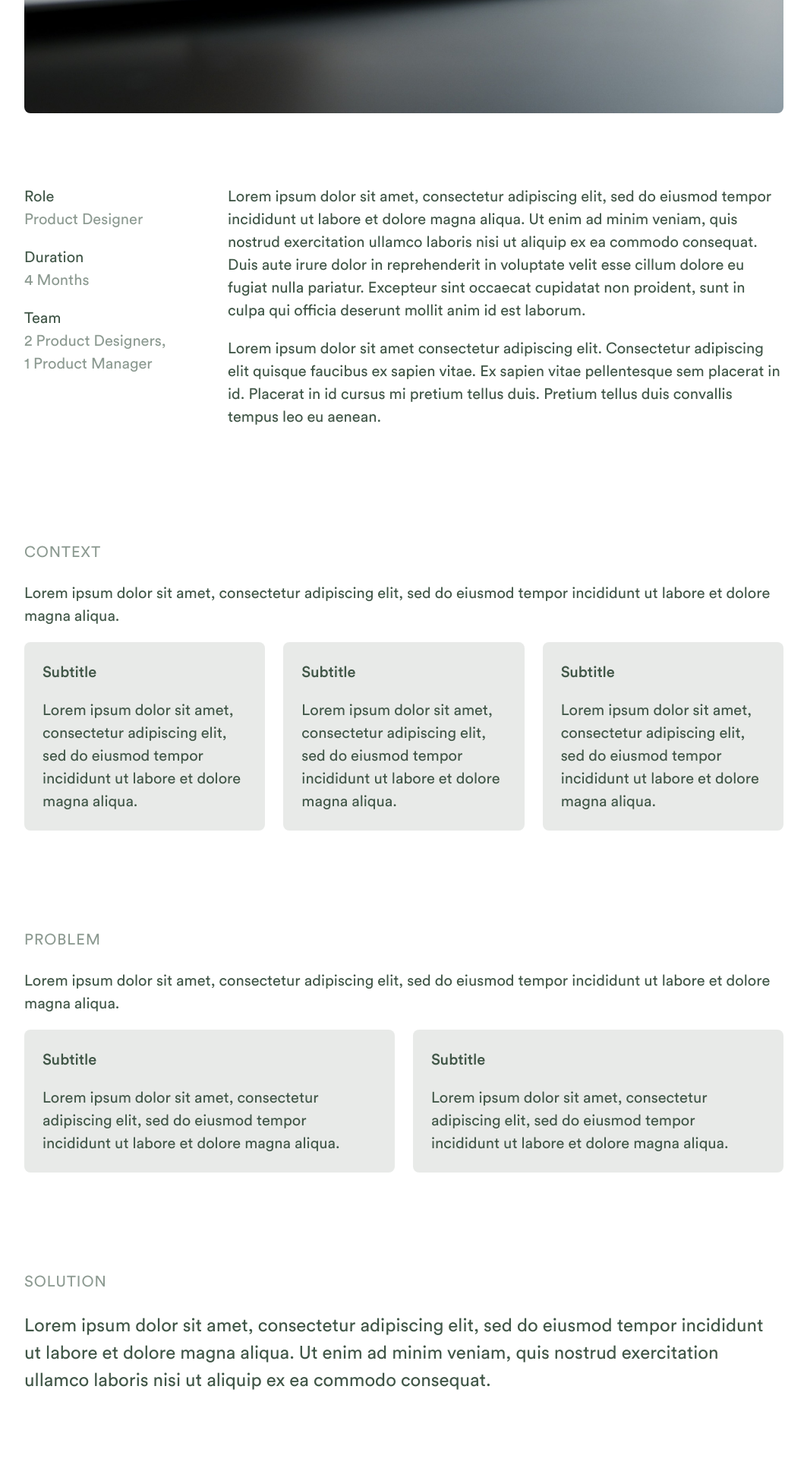
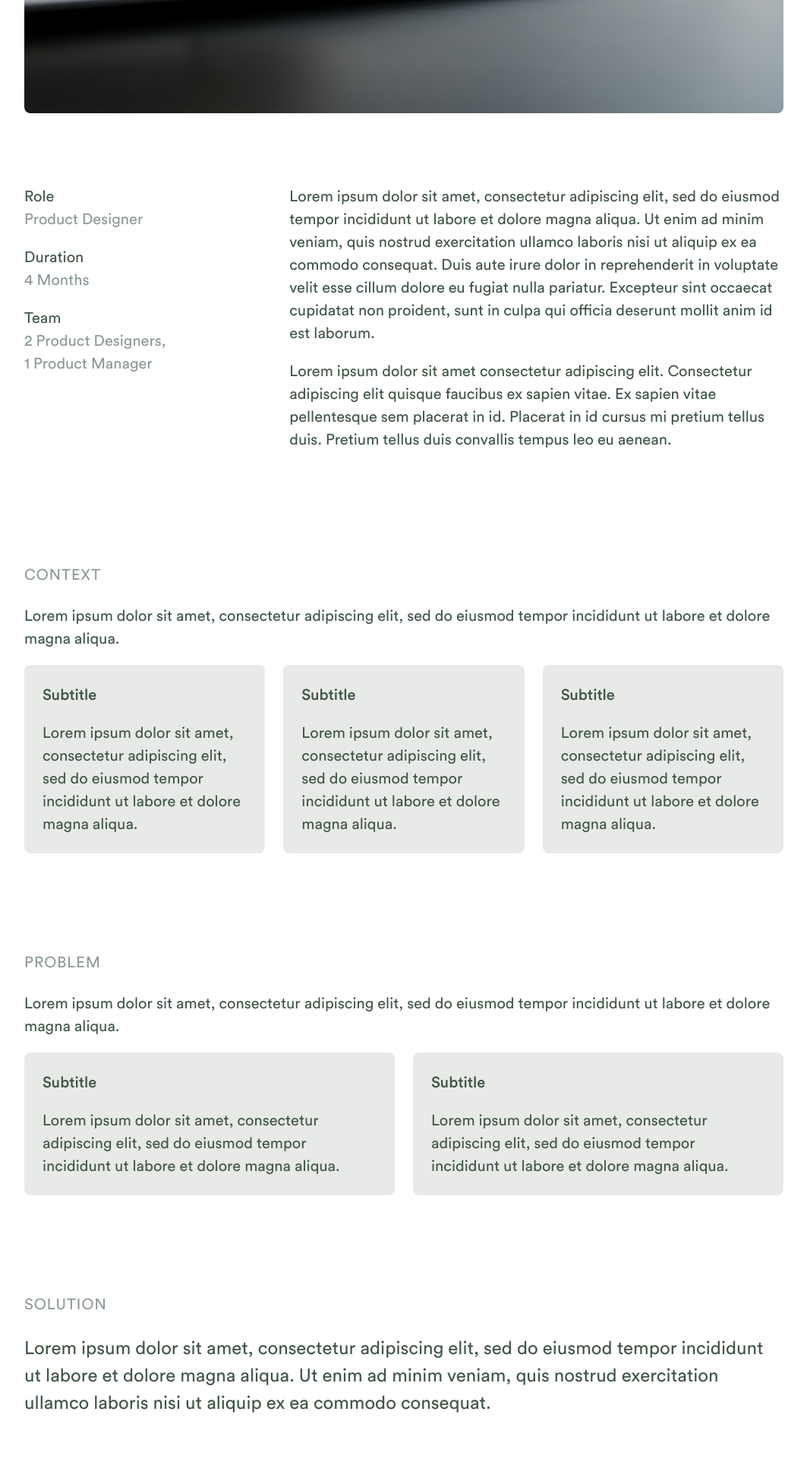
Before and after one commit to azurestocking/azurestocking.github.io, a Jekyll site: the page built from project/opus.html, in a window 1280 px wide. Shown: the part 850-2770 px from the top of the page at 76% size, without its empty margins (108-1171 px from the left). Built offline with Jekyll 4.4.1, drawn with Linux system fonts in a browser that asks for light colours; some web fonts are replaced.

Commit message:
Fix grid

```diff
--- a/project/opus.html
+++ b/project/opus.html
@@ -18,8 +18,7 @@ title: Opus
 
     <img src="{{ '/images/placeholder.jpg' | relative_url }}" loading="lazy">
 
-    <div class="col-1-3">
-        <div class="col-1">
+    <div class="grid grid-1-2">
         <div class="list">
             <div class="list-item">
                 <div class="list-item-1">
@@ -49,30 +48,27 @@ title: Opus
                 </div>
             </div>
         </div>
-        </div>
-        <div class="col-3">
+        <div>
             <p>Lorem ipsum dolor sit amet, consectetur adipiscing elit, sed do eiusmod tempor incididunt ut labore et dolore magna aliqua. Ut enim ad minim veniam, quis nostrud exercitation ullamco laboris nisi ut aliquip ex ea commodo consequat. Duis aute irure dolor in reprehenderit in voluptate velit esse cillum dolore eu fugiat nulla pariatur. Excepteur sint occaecat cupidatat non proident, sunt in culpa qui officia deserunt mollit anim id est laborum.</p>
             <p>Lorem ipsum dolor sit amet consectetur adipiscing elit. Consectetur adipiscing elit quisque faucibus ex sapien vitae. Ex sapien vitae pellentesque sem placerat in id. Placerat in id cursus mi pretium tellus duis. Pretium tellus duis convallis tempus leo eu aenean.</p>
         </div>
     </div>
 </section>
 
-
-
 <section>
     <h2>Context</h2>
-    <div class="col-1">
+    <div>
         <p>Lorem ipsum dolor sit amet, consectetur adipiscing elit, sed do eiusmod tempor incididunt ut labore et dolore magna aliqua.</p>
-        <div class="col-2">
-            <div class="col-1 card">
+        <div class="grid grid-3">
+            <div class="card">
                 <h4>Subtitle</h4>
                 <p>Lorem ipsum dolor sit amet, consectetur adipiscing elit, sed do eiusmod tempor incididunt ut labore et dolore magna aliqua.</p>
             </div>
-            <div class="col-1 card">
+            <div class="card">
                 <h4>Subtitle</h4>
                 <p>Lorem ipsum dolor sit amet, consectetur adipiscing elit, sed do eiusmod tempor incididunt ut labore et dolore magna aliqua.</p>
             </div>
-            <div class="col-1 card">
+            <div class="card">
                 <h4>Subtitle</h4>
                 <p>Lorem ipsum dolor sit amet, consectetur adipiscing elit, sed do eiusmod tempor incididunt ut labore et dolore magna aliqua.</p>
             </div>
@@ -82,14 +78,14 @@ title: Opus
 
 <section>
     <h2>Problem</h2>
-    <div class="col-1">
+    <div>
         <p>Lorem ipsum dolor sit amet, consectetur adipiscing elit, sed do eiusmod tempor incididunt ut labore et dolore magna aliqua.</p>
-        <div class="col-2">
-            <div class="col-1 card">
+        <div class="grid grid-2">
+            <div class="card">
                 <h4>Subtitle</h4>
                 <p>Lorem ipsum dolor sit amet, consectetur adipiscing elit, sed do eiusmod tempor incididunt ut labore et dolore magna aliqua.</p>
             </div>
-            <div class="col-1 card">
+            <div class="card">
                 <h4>Subtitle</h4>
                 <p>Lorem ipsum dolor sit amet, consectetur adipiscing elit, sed do eiusmod tempor incididunt ut labore et dolore magna aliqua.</p>
             </div>
@@ -99,7 +95,7 @@ title: Opus
 
 <section>
     <h2>Solution</h2>
-    <div class="col-1">
+    <div>
         <div class="p-l">
             Lorem ipsum dolor sit amet, consectetur adipiscing elit, sed do eiusmod tempor incididunt ut labore et dolore magna aliqua. Ut enim ad minim veniam, quis nostrud exercitation ullamco laboris nisi ut aliquip ex ea commodo consequat.
         </div>
@@ -107,7 +103,7 @@ title: Opus
 </section>
 
 <section>
-    <div class="col-1">
+    <div>
         <img src="{{ '/images/placeholder.jpg' | relative_url }}" loading="lazy">
         <h3>Feature 1</h3>
         <p>Lorem ipsum dolor sit amet, consectetur adipiscing elit, sed do eiusmod tempor incididunt ut labore et dolore magna aliqua. Ut enim ad minim veniam, quis nostrud exercitation ullamco laboris nisi ut aliquip ex ea commodo consequat.</p>
@@ -115,7 +111,7 @@ title: Opus
 </section>
 
 <section>
-    <div class="col-1">
+    <div>
         <img src="{{ '/images/placeholder.jpg' | relative_url }}" loading="lazy">
         <h3>Feature 2</h3>
         <p>Lorem ipsum dolor sit amet, consectetur adipiscing elit, sed do eiusmod tempor incididunt ut labore et dolore magna aliqua. Ut enim ad minim veniam, quis nostrud exercitation ullamco laboris nisi ut aliquip ex ea commodo consequat.</p>
@@ -123,7 +119,7 @@ title: Opus
 </section>
 
 <section>
-    <div class="col-1">
+    <div>
         <img src="{{ '/images/placeholder.jpg' | relative_url }}" loading="lazy">
         <h3>Feature 3</h3>
         <p>Lorem ipsum dolor sit amet, consectetur adipiscing elit, sed do eiusmod tempor incididunt ut labore et dolore magna aliqua. Ut enim ad minim veniam, quis nostrud exercitation ullamco laboris nisi ut aliquip ex ea commodo consequat.</p>
@@ -131,7 +127,7 @@ title: Opus
 </section>
 
 <section>
-    <div class="col-1">
+    <div>
         <img src="{{ '/images/placeholder.jpg' | relative_url }}" loading="lazy">
         <h3>Feature 4</h3>
         <p>Lorem ipsum dolor sit amet, consectetur adipiscing elit, sed do eiusmod tempor incididunt ut labore et dolore magna aliqua. Ut enim ad minim veniam, quis nostrud exercitation ullamco laboris nisi ut aliquip ex ea commodo consequat.</p>
@@ -140,33 +136,33 @@ title: Opus
 
 <section>
     <h1>Design Process</h1>
-    <div class="col-1">
+    <div>
         <div class="p-l">
             Lorem ipsum dolor sit amet, consectetur adipiscing elit, sed do eiusmod tempor incididunt ut labore et dolore magna aliqua. Ut enim ad minim veniam, quis nostrud exercitation ullamco laboris nisi ut aliquip ex ea commodo consequat.
         </div>
     </div>
-    <div class="col-1">
+    <div>
         <img src="{{ '/images/opus/design-process.png' | relative_url }}" loading="lazy">
     </div>
 </section>
 
 <section>
     <h2>Market Analysis</h2>
-    <div class="col-1">
+    <div>
         <img src="{{ '/images/placeholder.jpg' | relative_url }}" loading="lazy">
     </div>
 </section>
 
 <section>
     <h2>Sketch</h2>
-    <div class="col-1">
+    <div>
         <img src="{{ '/images/placeholder.jpg' | relative_url }}" loading="lazy">
     </div>
 </section>
 
 <section>
     <h2>Concept Testing</h2>
-    <div class="col-1">
+    <div>
         <img src="{{ '/images/placeholder.jpg' | relative_url }}" loading="lazy">
         <p>Lorem ipsum dolor sit amet, consectetur adipiscing elit, sed do eiusmod tempor incididunt ut labore et dolore magna aliqua. Ut enim ad minim veniam, quis nostrud exercitation ullamco laboris nisi ut aliquip ex ea commodo consequat.</p>
     </div>
@@ -174,14 +170,14 @@ title: Opus
 
 <section>
     <h2>Wireframe</h2>
-    <div class="col-1">
+    <div>
         <img src="{{ '/images/placeholder.jpg' | relative_url }}" loading="lazy">
     </div>
 </section>
 
 <section>
     <h2>Usability Testing 1</h2>
-    <div class="col-1">
+    <div>
         <img src="{{ '/images/placeholder.jpg' | relative_url }}" loading="lazy">
         <p>Lorem ipsum dolor sit amet, consectetur adipiscing elit, sed do eiusmod tempor incididunt ut labore et dolore magna aliqua. Ut enim ad minim veniam, quis nostrud exercitation ullamco laboris nisi ut aliquip ex ea commodo consequat.</p>
     </div>
@@ -189,14 +185,14 @@ title: Opus
 
 <section>
     <h2>Persona</h2>
-    <div class="col-1">
-        <div class="col-2">
-            <div class="col-1">
+    <div>
+        <div class="grid grid-2">
+            <div>
                 <img src="{{ '/images/placeholder.jpg' | relative_url }}" loading="lazy">
                 <h5>TITLE</h5>
                 <p>Lorem ipsum dolor sit amet, consectetur adipiscing elit, sed do eiusmod tempor incididunt ut labore et dolore magna aliqua.</p>
             </div>
-            <div class="col-1">
+            <div>
                 <img src="{{ '/images/placeholder.jpg' | relative_url }}" loading="lazy">
                 <h5>TITLE</h5>
                 <p>Lorem ipsum dolor sit amet, consectetur adipiscing elit, sed do eiusmod tempor incididunt ut labore et dolore magna aliqua.</p>
@@ -206,7 +202,7 @@ title: Opus
 </section>
 
 <section>
-    <div class="col-1">
+    <div>
         <div class="p-l">
             How might we empower content creators to quickly and easily translate their scripts into reliably high-quality videos while accommodating diverse scenarios?
         </div>
@@ -215,7 +211,7 @@ title: Opus
 
 <section>
     <h2>Prototype 1</h2>
-    <div class="col-1">
+    <div>
         <div class="p-l">
             Lorem ipsum dolor sit amet, consectetur adipiscing elit, sed do eiusmod tempor incididunt ut labore et dolore magna aliqua. Ut enim ad minim veniam, quis nostrud exercitation ullamco laboris nisi ut aliquip ex ea commodo consequat.
         </div>
@@ -224,14 +220,14 @@ title: Opus
 
 <section>
     <h3>I. Layout</h3>
-    <div class="col-1">
-        <div class="col-2">
-            <div class="col-1 before">
+    <div>
+        <div class="grid grid-2">
+            <div class="before">
                 <img src="{{ '/images/placeholder.jpg' | relative_url }}" loading="lazy">
                 <h5>BEFORE</h5>
                 <p>Lorem ipsum dolor sit amet, consectetur adipiscing elit, sed do eiusmod tempor incididunt ut labore et dolore magna aliqua.</p>
             </div>
-            <div class="col-1 after">
+            <div class="after">
                 <img src="{{ '/images/placeholder.jpg' | relative_url }}" loading="lazy">
                 <h5>AFTER</h5>
                 <p>Lorem ipsum dolor sit amet, consectetur adipiscing elit, sed do eiusmod tempor incididunt ut labore et dolore magna aliqua.</p>
@@ -242,26 +238,26 @@ title: Opus
 
 <section>
     <h3>II. Customizable Assets</h3>
-    <div class="col-1">
-        <div class="col-2">
-            <div class="col-1 before">
+    <div>
+        <div class="grid grid-2">
+            <div class="before">
                 <img src="{{ '/images/placeholder.jpg' | relative_url }}" loading="lazy">
                 <h5>BEFORE</h5>
                 <p>Lorem ipsum dolor sit amet, consectetur adipiscing elit, sed do eiusmod tempor incididunt ut labore et dolore magna aliqua.</p>
             </div>
-            <div class="col-1 after">
+            <div class="after">
                 <img src="{{ '/images/placeholder.jpg' | relative_url }}" loading="lazy">
                 <h5>AFTER</h5>
                 <p>Lorem ipsum dolor sit amet, consectetur adipiscing elit, sed do eiusmod tempor incididunt ut labore et dolore magna aliqua.</p>
             </div>
         </div>
-        <div class="col-2">
-            <div class="col-1 before">
+        <div class="grid grid-2">
+            <div class="before">
                 <img src="{{ '/images/placeholder.jpg' | relative_url }}" loading="lazy">
                 <h5>BEFORE</h5>
                 <p>Lorem ipsum dolor sit amet, consectetur adipiscing elit, sed do eiusmod tempor incididunt ut labore et dolore magna aliqua.</p>
             </div>
-            <div class="col-1 after">
+            <div class="after">
                 <img src="{{ '/images/placeholder.jpg' | relative_url }}" loading="lazy">
                 <h5>AFTER</h5>
                 <p>Lorem ipsum dolor sit amet, consectetur adipiscing elit, sed do eiusmod tempor incididunt ut labore et dolore magna aliqua.</p>
@@ -272,14 +268,14 @@ title: Opus
 
 <section>
     <h3>III. Script Editing</h3>
-    <div class="col-1">
-        <div class="col-2">
-            <div class="col-1 before">
+    <div>
+        <div class="grid grid-2">
+            <div class="before">
                 <img src="{{ '/images/placeholder.jpg' | relative_url }}" loading="lazy">
                 <h5>BEFORE</h5>
                 <p>Lorem ipsum dolor sit amet, consectetur adipiscing elit, sed do eiusmod tempor incididunt ut labore et dolore magna aliqua.</p>
             </div>
-            <div class="col-1 after">
+            <div class="after">
                 <img src="{{ '/images/placeholder.jpg' | relative_url }}" loading="lazy">
                 <h5>AFTER</h5>
                 <p>Lorem ipsum dolor sit amet, consectetur adipiscing elit, sed do eiusmod tempor incididunt ut labore et dolore magna aliqua.</p>
@@ -290,14 +286,14 @@ title: Opus
 
 <section>
     <h3>IV. Separate Workflow</h3>
-    <div class="col-1">
-        <div class="col-2">
-            <div class="col-1 before">
+    <div>
+        <div class="grid grid-2">
+            <div class="before">
                 <img src="{{ '/images/placeholder.jpg' | relative_url }}" loading="lazy">
                 <h5>BEFORE</h5>
                 <p>Lorem ipsum dolor sit amet, consectetur adipiscing elit, sed do eiusmod tempor incididunt ut labore et dolore magna aliqua.</p>
             </div>
-            <div class="col-1 after">
+            <div class="after">
                 <img src="{{ '/images/placeholder.jpg' | relative_url }}" loading="lazy">
                 <h5>AFTER</h5>
                 <p>Lorem ipsum dolor sit amet, consectetur adipiscing elit, sed do eiusmod tempor incididunt ut labore et dolore magna aliqua.</p>
@@ -308,7 +304,7 @@ title: Opus
 
 <section>
     <h2>Usability Testing 2</h2>
-    <div class="col-1">
+    <div>
         <img src="{{ '/images/placeholder.jpg' | relative_url }}" loading="lazy">
         <p>Lorem ipsum dolor sit amet, consectetur adipiscing elit, sed do eiusmod tempor incididunt ut labore et dolore magna aliqua. Ut enim ad minim veniam, quis nostrud exercitation ullamco laboris nisi ut aliquip ex ea commodo consequat.</p>
     </div>
@@ -316,7 +312,7 @@ title: Opus
 
 <section>
     <h2>Prototype 2</h2>
-    <div class="col-1">
+    <div>
         <div class="p-l">
             Lorem ipsum dolor sit amet, consectetur adipiscing elit, sed do eiusmod tempor incididunt ut labore et dolore magna aliqua. Ut enim ad minim veniam, quis nostrud exercitation ullamco laboris nisi ut aliquip ex ea commodo consequat.
         </div>
@@ -325,16 +321,16 @@ title: Opus
 
 <section>
     <h3>I. Script Editing</h3>
-    <div class="col-1">
-        <div class="col-2">
-            <div class="col-1 before">
+    <div>
+        <div class="grid grid-2">
+            <div class="before">
                 <video width="100%" height="auto" autoplay loop muted>
                     <source src="/images/opus/I2-1-1B.mp4" type="video/mp4" loading="lazy">
                 </video>
                 <h5>BEFORE</h5>
                 <p>Relied on plain text with minimal markdown grammar, necessitating model inference for semantic understanding.</p>
             </div>
-            <div class="col-1 after">
+            <div class="after">
                 <video width="100%" height="auto" autoplay loop muted>
                     <source src="/images/opus/I2-1-1A.mp4" type="video/mp4" loading="lazy">
                 </video>
@@ -342,15 +338,15 @@ title: Opus
                 <p>Added a reformat option to declare key elements with symbolic tags for frontend styling and generative performance.</p>
             </div>
         </div>
-        <div class="col-2">
-            <div class="col-1 before">
+        <div class="grid grid-2">
+            <div class="before">
                 <video width="100%" height="auto" autoplay loop muted>
                     <source src="/images/opus/I2-1-2B.mp4" type="video/mp4" loading="lazy">
                 </video>
                 <h5>BEFORE</h5>
                 <p>Used buttons with leading icons and labels for all options and a slider to adjust tone and length, causing multiple clicks.</p>
             </div>
-            <div class="col-1 after">
+            <div class="after">
                 <video width="100%" height="auto" autoplay loop muted>
                     <source src="/images/opus/I2-1-2A.mp4" type="video/mp4" loading="lazy">
                 </video>
@@ -363,30 +359,30 @@ title: Opus
 
 <section>
     <h3>II. Shot Editing</h3>
-    <div class="col-1">
-        <div class="col-2">
-            <div class="col-1 before">
+    <div>
+        <div class="grid grid-2">
+            <div class="before">
                 <img src="{{ '/images/opus/I2-2-1B.png' | relative_url }}" loading="lazy">
                 <h5>BEFORE</h5>
                 <p>Misarranged controls with miscellaneous information architecture, juxtaposing hierarchical functions and nesting parallel ones.</p>
             </div>
-            <div class="col-1 after">
+            <div class="after">
                 <img src="{{ '/images/opus/I2-2-1A.png' | relative_url }}" loading="lazy">
                 <h5>AFTER</h5>
                 <p>Reorganized controls by target objects and logical relationships across the floating toolbar and modal, and removed redundant buttons.</p>
             </div>
         </div>
     </div>
-    <div class="col-1">
-        <div class="col-2">
-            <div class="col-1 before">
+    <div>
+        <div class="grid grid-2">
+            <div class="before">
                 <video width="100%" height="auto" autoplay loop muted>
                     <source src="/images/opus/I2-2-2B.mp4" type="video/mp4" loading="lazy">
                 </video>
                 <h5>BEFORE</h5>
                 <p>Opened a separate page with a disjointed layout where the triggering button fails to align with the output keyframe.</p>
             </div>
-            <div class="col-1 after">
+            <div class="after">
                 <video width="100%" height="auto" autoplay loop muted>
                     <source src="/images/opus/I2-2-2A.mp4" type="video/mp4" loading="lazy">
                 </video>
@@ -394,14 +390,14 @@ title: Opus
                 <p>Flattened the page hierarchy with modals and in-textarea select dropdowns to create intuitive cause-and-effect relationship.</p>
             </div>
         </div>
-        <div class="col-1">
-            <div class="col-2">
-                <div class="col-1 before">
+        <div>
+            <div class="grid grid-2">
+                <div class="before">
                     <img src="{{ '/images/opus/not-found.png' | relative_url }}" loading="lazy">
                     <h5>BEFORE</h5>
                     <p>Generated audio tracks solely from voiceover input, limiting support to genres like vlogs and commentary where narrative and visuals are closely aligned.</p>
                 </div>
-                <div class="col-1 after">
+                <div class="after">
                     <video width="100%" height="auto" autoplay loop muted>
                         <source src="/images/opus/I2-2-3A.mp4" type="video/mp4" loading="lazy">
                     </video>
@@ -415,26 +411,26 @@ title: Opus
 
 <section>
     <h3>III. Transparency</h3>
-    <div class="col-1">
-        <div class="col-2">
-            <div class="col-1 after">
+    <div>
+        <div class="grid grid-2">
+            <div class="after">
                 <img src="{{ '/images/placeholder.jpg' | relative_url }}" loading="lazy">
                 <h5>AFTER</h5>
                 <p>Added labels and tooltips to clarify technical terms and interface elements, reducing onboarding friction in a complex workflow.</p>
             </div>
-            <div class="col-1 after">
+            <div class="after">
                 <img src="{{ '/images/placeholder.jpg' | relative_url }}" loading="lazy">
                 <h5>AFTER</h5>
                 <p>Clarified the AI's capabilities, limitations, and decision logic, including which factors influence outputs, to manage expectations and build trust.</p>
             </div>
         </div>
-        <div class="col-2">
-            <div class="col-1 after">
+        <div class="grid grid-2">
+            <div class="after">
                 <img src="{{ '/images/placeholder.jpg' | relative_url }}" loading="lazy">
                 <h5>AFTER</h5>
                 <p>Introduced a slideshow mode that simulates the final output's pacing and structure before committing, minimizing uncertainty and costly re-renderings.</p>
             </div>
-            <div class="col-1 after">
+            <div class="after">
                 <img src="{{ '/images/placeholder.jpg' | relative_url }}" loading="lazy">
                 <h5>AFTER</h5>
                 <p>Maintained an iteration log to help users compare changes between generations and make more informed revisions.</p>
@@ -445,7 +441,7 @@ title: Opus
 
 <section>
     <h1>Retrospect</h1>
-    <div class="col-1">
+    <div>
         <div class="p-l">
             Lorem ipsum dolor sit amet, consectetur adipiscing elit, sed do eiusmod tempor incididunt ut labore et dolore magna aliqua. Ut enim ad minim veniam, quis nostrud exercitation ullamco laboris nisi ut aliquip ex ea commodo consequat.
         </div>
@@ -454,18 +450,18 @@ title: Opus
 
 <section>
     <h2>Takeaways</h2>
-    <div class="col-1">
+    <div>
         <p>Lorem ipsum dolor sit amet, consectetur adipiscing elit, sed do eiusmod tempor incididunt ut labore et dolore magna aliqua.</p>
-        <div class="col-2">
-            <div class="col-1 card">
+        <div class="grid grid-3">
+            <div class="card">
                 <h4>Subtitle</h4>
                 <p>Lorem ipsum dolor sit amet, consectetur adipiscing elit, sed do eiusmod tempor incididunt ut labore et dolore magna aliqua.</p>
             </div>
-            <div class="col-1 card">
+            <div class="card">
                 <h4>Subtitle</h4>
                 <p>Lorem ipsum dolor sit amet, consectetur adipiscing elit, sed do eiusmod tempor incididunt ut labore et dolore magna aliqua.</p>
             </div>
-            <div class="col-1 card">
+            <div class="card">
                 <h4>Subtitle</h4>
                 <p>Lorem ipsum dolor sit amet, consectetur adipiscing elit, sed do eiusmod tempor incididunt ut labore et dolore magna aliqua.</p>
             </div>
@@ -475,18 +471,18 @@ title: Opus
 
 <section>
     <h2>Ways Forward</h2>
-    <div class="col-1">
+    <div>
         <p>Lorem ipsum dolor sit amet, consectetur adipiscing elit, sed do eiusmod tempor incididunt ut labore et dolore magna aliqua.</p>
-        <div class="col-2">
-            <div class="col-1 card">
+        <div class="grid grid-3">
+            <div class="card">
                 <h4>Subtitle</h4>
                 <p>Lorem ipsum dolor sit amet, consectetur adipiscing elit, sed do eiusmod tempor incididunt ut labore et dolore magna aliqua.</p>
             </div>
-            <div class="col-1 card">
+            <div class="card">
                 <h4>Subtitle</h4>
                 <p>Lorem ipsum dolor sit amet, consectetur adipiscing elit, sed do eiusmod tempor incididunt ut labore et dolore magna aliqua.</p>
             </div>
-            <div class="col-1 card">
+            <div class="card">
                 <h4>Subtitle</h4>
                 <p>Lorem ipsum dolor sit amet, consectetur adipiscing elit, sed do eiusmod tempor incididunt ut labore et dolore magna aliqua.</p>
             </div>
--- a/styles.css
+++ b/styles.css
@@ -250,6 +250,10 @@ header {
     text-underline-offset: 6px;
 }
 
+footer {
+    padding-top: 64px;
+}
+
 
 
 /* MAIN */
@@ -447,50 +451,30 @@ hr {
 
 /* LAYOUT */
 
-.col-1-3 {
-    display: flex;
+.grid {
+    display: grid;
     gap: 24px;
 }
 
-.col-1 {
-    flex: 1;
-    display: flex;
-    flex-direction: column;
+.grid-3 {
+    grid-template-columns: repeat(3, 1fr);
 }
 
-.col-3 {
-    flex: 3;
+.grid-2 {
+    grid-template-columns: repeat(2, 1fr);
 }
 
-.col-2 {
-    display: flex;
-    gap: 24px;
+.grid-1-2 {
+    grid-template-columns: 1fr 2fr;
 }
 
-.list {
-    display: flex;
-    flex-direction: column;
-    gap: 1em;
-}
+.start-1 { grid-column-start: 1; }
+.start-2 { grid-column-start: 2; }
+.start-3 { grid-column-start: 3; }
 
-.list-item {
-    display: flex;
-    flex-direction: column;
-}
-
-.list-item-1 {
-    display: flex;
-    justify-content: space-between;
-    align-items: baseline;
-}
-
-.list-item-2 {
-    color: var(--tertiary);
-}
-
-
-
-/* SCROLLSPY */
+.end-1 { grid-column-end: 1; }
+.end-2 { grid-column-end: 2; }
+.end-3 { grid-column-end: 3; }
 
 .scrollspy {
     position: sticky;
@@ -566,3 +550,34 @@ hr {
 .scrollspy-link.active {
     color: var(--primary);
 }
+
+
+
+/* LIST */
+
+.list-container {
+    display: flex;
+    flex-direction: column;
+    gap: 1em;
+}
+
+.list {
+    display: flex;
+    flex-direction: column;
+    gap: 1em;
+}
+
+.list-item {
+    display: flex;
+    flex-direction: column;
+}
+
+.list-item-1 {
+    display: flex;
+    justify-content: space-between;
+    align-items: baseline;
+}
+
+.list-item-2 {
+    color: var(--tertiary);
+}
```
Also changed, not shown: index.html (+8 -18 lines). Lines whose indentation alone changed are shown as unchanged.
